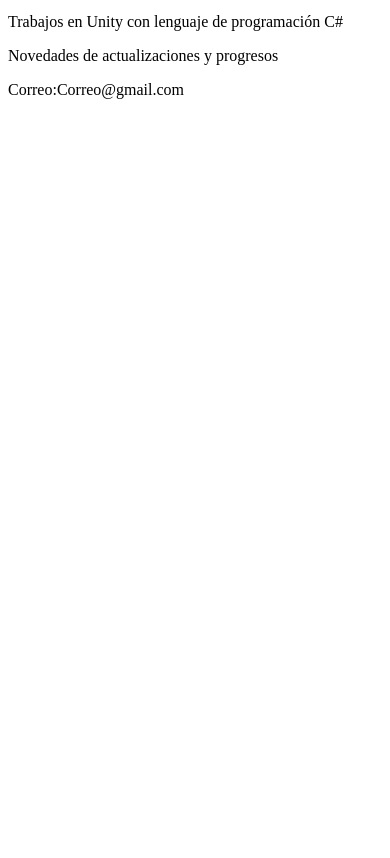
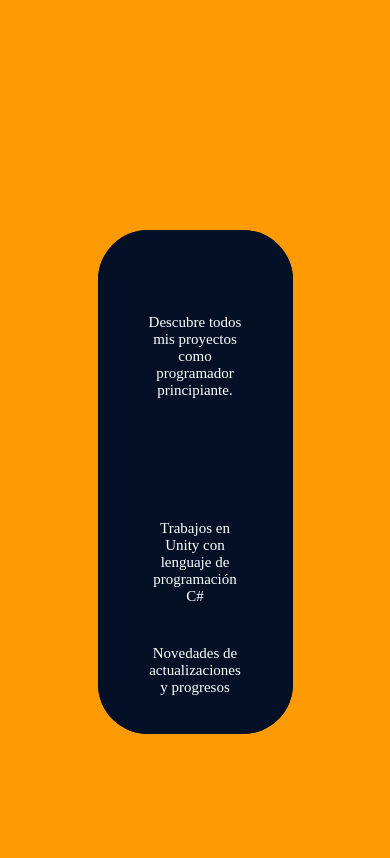
Before and after one commit to Nalboc/PFRoberts, a plain HTML site: page index.html in a window 390 px wide. Shown: the part 145-1003 px from the top of the page. Before the commit the page ends 844 px from the top, so only its background shows below. Drawn offline with Linux system fonts and the light colour scheme.

Commit message:
media query

```diff
--- a/css/style.css
+++ b/css/style.css
@@ -25,7 +25,6 @@
     gap: 1.875rem;
 }
 header div{
-    background-color: #041026;
     width: 100vw;
     height: 50px;
     box-shadow: black 0px 0px 10px 0px;
@@ -41,7 +40,6 @@
 }
 /*main section*/
 main{
-    flex: 1;
     width: 100%;
     color: white;
 }
@@ -73,10 +71,7 @@
     border-radius: 3.125rem 0px 0px 3.125rem;
 }
 .div2 p{
-    padding: 50px;
-}
-.div1 p{
-    padding: 50px;
+    margin: 250px 0px 250px 0px;
 }
 .linea{
     background-color: white;
@@ -104,17 +99,35 @@
 /*Adaptaciones*/
 
 @media(max-width:951px){
+    main{
+        height: 50em;
+        display: flex;
+        justify-content: center;
+        align-items: center;
+    }
     main section{
-    width: 100%;
+        width: 50%;
         height: 100%;
         display: flex;
         flex-direction: column;
         align-items: center;
         justify-content: center;
+        background-color: #041026;
+        border-radius: 3.125rem 3.125rem 3.125rem 3.125rem;
     }
     main section div{
+        display: flex;
+        flex-direction: column;
+        justify-content: center;
+        align-items: center;
+        width: 100%;
+        font-size: 1.875rem;
+    }
+    main section div p{
         width: 50%;
-    font-size: 1.875rem;
+    }
+    .div2 p{
+        margin: 20px 0px 20px 0px;
     }
     .div1{
         border-radius: 3.125rem 3.125rem 0rem 0rem;
@@ -123,3 +136,42 @@
         border-radius: 0rem 0rem 3.125rem 3.125rem;
     }
 }
+@media(max-width:729px){
+    main section{
+        height: 80%;
+    }
+    main section div{
+        font-size: 1.25rem;
+    }
+    header div nav a{
+        font-size: 1rem;
+    }
+}
+@media(max-width:452px){
+    main{
+        height: 45em;
+    }
+    main section{
+        height: 70%;
+    }
+    main section div{
+        font-size: .9375rem;
+    }
+    header div nav a{
+        font-size: .75rem;
+    }
+}
+@media(max-width:341px){
+    main{
+        height: 20em;
+    }
+    main section{
+        height: 100%;
+    }
+    main section div{
+        font-size: .625rem;
+    }
+    header div nav a{
+        font-size: .625rem;
+    }
+}
--- a/index.html
+++ b/index.html
@@ -4,6 +4,7 @@
     <meta charset="UTF-8">
     <meta name="viewport" content="width=device-width, initial-scale=1.0">
     <title>Document</title>
+    <link rel="stylesheet" href="./css/style.css">
 </head>
 <body>
     <header>
```
Lines whose indentation alone changed are shown as unchanged.
